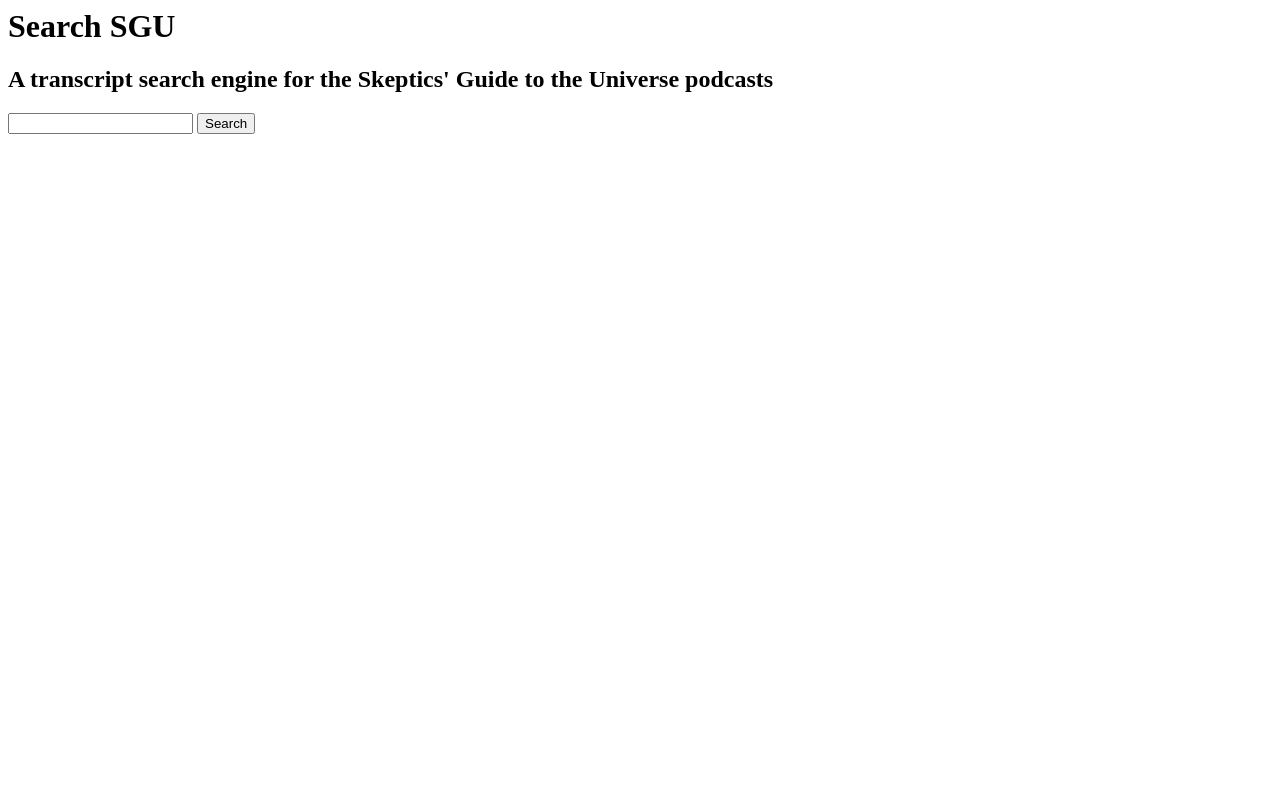
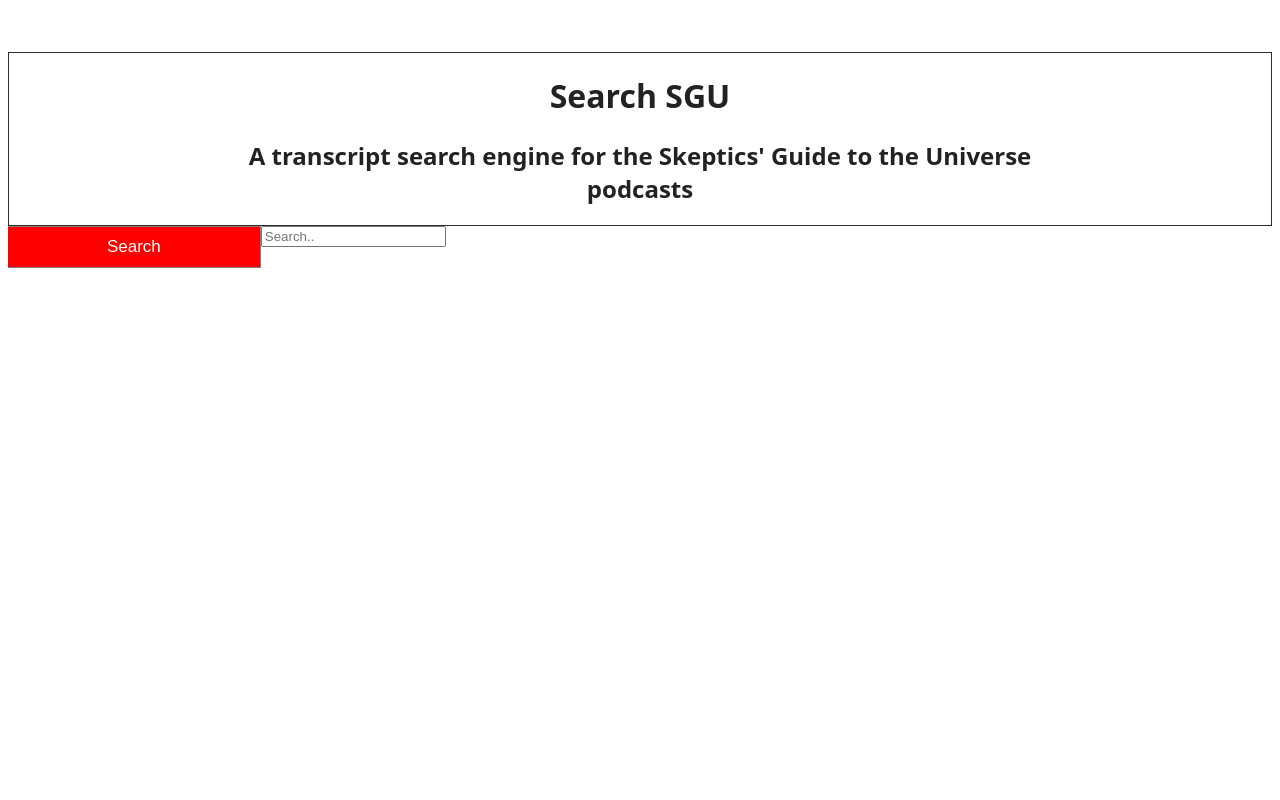
Before and after one commit to mgierada/TGSE, a Django app: template templates/home.html in a window 1280 px wide. Run offline with Django 3.2, Linux system fonts and the light colour scheme; the template is opened without the code that fills it, so the values that code supplies are empty; parts of the project's set-up code (start-up, migrations or seed data) failed here and were passed over.

Commit message:
feat: styling with css

```diff
--- a/search_for_transcript/static/search_for_transcript/styles.css
+++ b/search_for_transcript/static/search_for_transcript/styles.css
@@ -3,9 +3,32 @@
     color: black
   }
 
-  /* li {
-    color: green;
-} */
+.main {
+    text-align: center;
+    margin: 0 auto;
+    display: flex;
+    align-items: center;
+    justify-content: center;
+  }
+
+
+.container {
+  display: flex;
+  justify-content: center;
+  border: 1px solid #2d2d2d;
+  align-items: center;
+}
+.center {
+  width: 800px;
+}
+
+h1{
+  text-align: center;
+}
+
+h2{
+  text-align: center;
+}
 
 body {
   color: #222;
@@ -26,3 +49,46 @@ a {
     color: #809fff;
   }
 }
+
+
+
+
+* {
+  box-sizing: border-box;
+}
+
+/* Style the search field */
+form.SearchBar input[type=text] {
+  padding: 10px;
+  font-size: 17px;
+  border: 1px solid grey;
+  float: left;
+  width: 80%;
+  background: #f1f1f1;
+}
+
+/* Style the submit button */
+form.SearchBar button {
+  transition-duration: 0.4s;
+  float: left;
+  width: 20%;
+  padding: 10px;
+  background: red;
+  color: white;
+  font-size: 17px;
+  border: 1px solid grey;
+  border-left: none; /* Prevent double borders */
+  cursor: pointer;
+}
+
+form.SearchBar button:hover {
+  background: white;
+  color: red
+}
+
+/* Clear floats */
+form.SearchBar::after {
+  content: "";
+  clear: both;
+  display: table;
+}
--- a/templates/home.html
+++ b/templates/home.html
@@ -1,9 +1,17 @@
 <!-- templates/home.html -->
+{% load static %}
+<link rel="stylesheet" type="text/css" href="{% static 'search_for_transcript/styles.css' %}">
+<br><br>
 
-<h1>Search SGU</h1>
-<h2>A transcript search engine for the Skeptics' Guide to the Universe podcasts</h2>
-
-<form class="Transcripts" method="GET" action="{% url 'search_results' %}" >
-  <input class="Transcripts" type="search" name="q">
-  <button class="Transcripts" type="submit"> Search </button>
-</form>
+<div class='container'>
+    <div class='center'>
+        <h1>Search SGU</h1>
+        <h2>A transcript search engine for the Skeptics' Guide to the Universe podcasts</h2>
+    </div>
+</div>
+<div class='SearchBar'>
+    <form class="SearchBar" method="GET" action="{% url 'search_results' %}" >
+        <input class="SearchBar" type="search" name="q" placeholder="Search..">
+        <button class="SearchBar" type="submit"> Search </button>
+    </form>
+</div>
```
